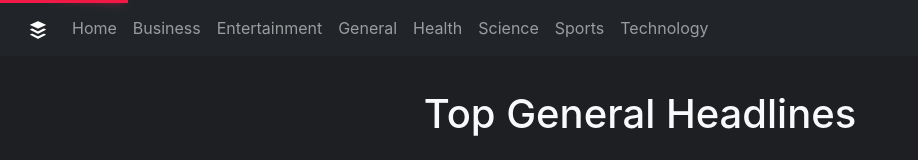
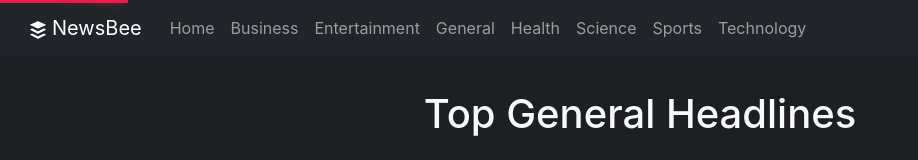
Before and after one commit to vishal-kumar4/3-NewsBee, a React (Create React App) app: page / in a window 1280 px wide. Shown: the top 160 px of the page, without its empty margins (0-918 px from the left). Built offline with nearby package versions, Linux system fonts and the light colour scheme; no server answers.

Commit message:
edited one navbar li in navbar

```diff
--- a/src/components/NavBar.js
+++ b/src/components/NavBar.js
@@ -9,7 +9,7 @@ const NavBar = () => {
         <div>
             <nav className="navbar fixed-top navbar-expand-lg navbar-dark bg-dark">
                 <div className="container-fluid">
-                    <Link className="navbar-brand mx-3" to="/"><FaBuffer/></Link>
+                    <Link className="navbar-brand mx-3" to="/"><FaBuffer/><span className='mx-1'>NewsBee</span></Link>
                     <button className="navbar-toggler" type="button" data-bs-toggle="collapse" data-bs-target="#navbarSupportedContent" aria-controls="navbarSupportedContent" aria-expanded="false" aria-label="Toggle navigation">
                         <span className="navbar-toggler-icon"></span>
                     </button>
```
